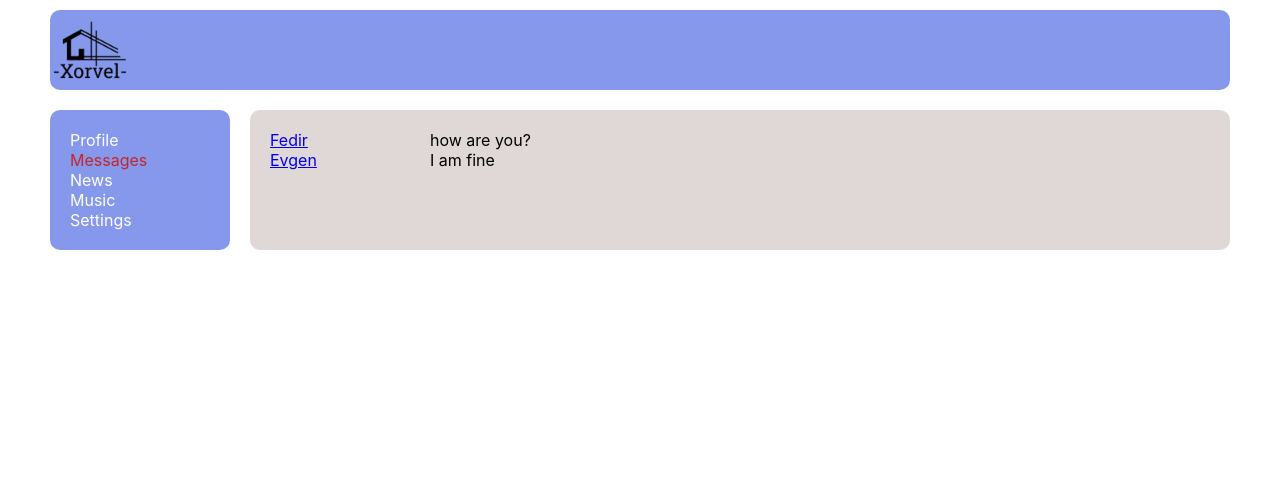
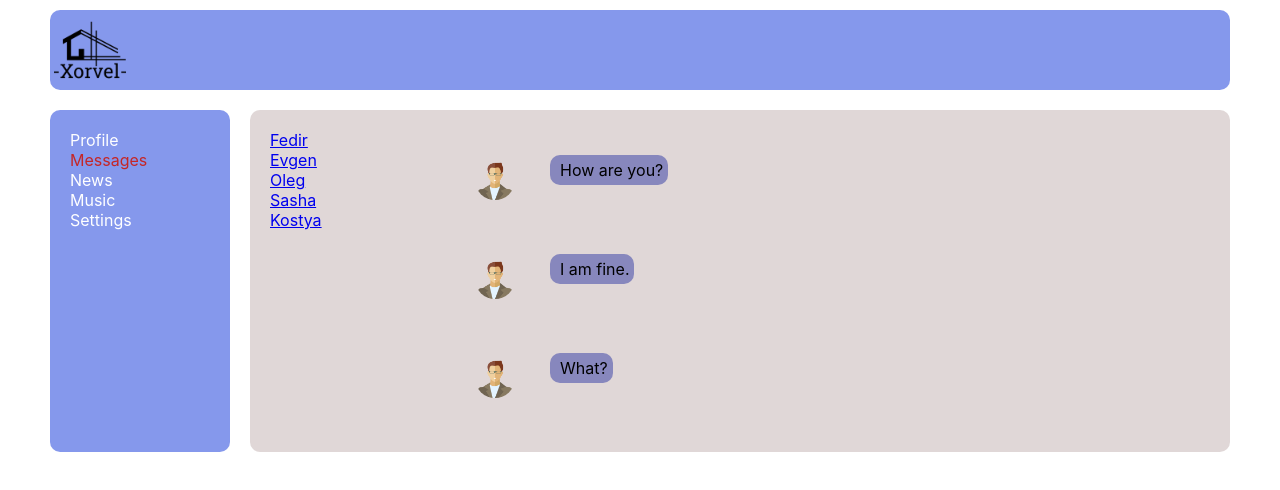
Before and after one commit to FedirYatseta/React, a React (Create React App) app: page /dialogs in a window 1280 px wide. Shown: the top 490 px of the page. Built offline with nearby package versions, Linux system fonts and the light colour scheme.

Commit message:
(29) css

```diff
--- a/src/Components/Dialogs/DialogItem/DialogItem.jsx
+++ b/src/Components/Dialogs/DialogItem/DialogItem.jsx
@@ -2,8 +2,10 @@ import React from 'react';
 import { NavLink } from 'react-router-dom';
 import s from './../Dialogs.module.css';
 
+
 const DialogsItem = (props) => {
     return <div className={s.dialog}>
+
         <NavLink to={'/dialogs/' + props.id}>
             {props.name}
         </NavLink>
--- a/src/Components/Dialogs/Dialogs.jsx
+++ b/src/Components/Dialogs/Dialogs.jsx
@@ -3,6 +3,8 @@ import { NavLink } from 'react-router-dom';
 import DialogsItem from './DialogItem/DialogItem';
 import s from './Dialogs.module.css';
 import MessageItem from './MessageItem/MessageItem';
+import ava from './../../img/ava.png';
+import RoundImage from './ImageAva/RoundImage';
 
 
 
@@ -18,8 +20,10 @@ const Dialogs = (props) => {
             <div className={s.dialogItem}>
                 {dialogsElements}
             </div>
-            <div className={s.messages}>
-                {messageElements}
+            <div>
+                <div className={s.messages}>
+                    {messageElements}
+                </div>
             </div>
         </div>
     )
--- a/src/Components/Dialogs/Dialogs.module.css
+++ b/src/Components/Dialogs/Dialogs.module.css
@@ -14,4 +14,37 @@
 
 .messages {
     padding: 10px;
+
 }
+
+.messages div {
+    display: table;
+
+    margin: 5px;
+    border-radius: 10px;
+    padding: 5px 5px 5px 10px ;
+
+}
+.messages div:nth-child(2) {
+
+     padding-right: 10px;
+}
+
+
+.message {
+    background-color: rgb(135, 135, 189);
+
+}
+
+.avaImage{
+   float: left;
+   max-width: 25%;
+
+}
+
+.avaImage img
+{
+    border-radius: 35px;
+    width: 40px;
+    height: 40px;
+}
--- /dev/null
+++ b/src/Components/Dialogs/ImageAva/RoundImage.jsx
@@ -0,0 +1,11 @@
+import React from 'react';
+
+const RoundImage = (props) => {
+  return (
+    <div>
+      <img src={props.src}/>
+    </div>
+  );
+}
+
+export default RoundImage;
--- a/src/Components/Dialogs/MessageItem/MessageItem.jsx
+++ b/src/Components/Dialogs/MessageItem/MessageItem.jsx
@@ -1,13 +1,21 @@
 import React from 'react';
+import RoundImage from '../ImageAva/RoundImage';
 import s from './../Dialogs.module.css';
-
+import ava from './../../../img/ava.png';
 const MessageItem = (props) => {
     return (
-        <div className={s.message}>
-            {props.message}
+        <div>
+            <div className={s.avaImage}>
+                    <RoundImage src={ava} />
+                </div>
+        <div className={s.avaMessage}>
+            <div className={s.message}>
+                {props.message}
+            </div>
         </div>
+        </div>
+
     )
 }
 
-
 export default MessageItem;
--- a/src/index.js
+++ b/src/index.js
@@ -3,25 +3,12 @@ import ReactDOM from 'react-dom';
 import './index.css';
 import App from './App';
 import reportWebVitals from './reportWebVitals';
+import state from './redux/state';
 
-let postData = [
-  { id: '1', message: 'Hi, how are you?', count: '15' },
-  { id: '2', message: 'It is my first post', count: '8' }
-]
-
-let dialogData = [
-  { name: 'Fedir', id: '1' },
-  { name: 'Evgen', id: '2' }
-]
-
-let messageData = [
-{ message: 'how are you?' },
-{ message: 'I am fine' }
-]
 
 ReactDOM.render(
   <React.StrictMode>
-    <App postData={postData} dialogData={dialogData} messageData={messageData} />
+    <App postData={state.profilePage.postData} dialogData={state.messagesPage.dialogData} messageData={state.messagesPage.messageData} />
   </React.StrictMode>,
   document.getElementById('root')
 );
--- /dev/null
+++ b/src/redux/state.js
@@ -0,0 +1,27 @@
+
+let state = {
+    profilePage: {
+        postData: [
+            { id: '1', message: 'Hi, how are you?', count: '15' },
+            { id: '2', message: 'It is my first post', count: '8' }
+        ]
+    },
+
+    messagesPage: {
+        dialogData: [
+            { name: 'Fedir', id: '1' },
+            { name: 'Evgen', id: '2' },
+            { name: 'Oleg', id: '3' },
+            { name: 'Sasha', id: '4' },
+            { name: 'Kostya', id: '5' },
+        ],
+
+        messageData: [
+            { message: 'How are you?' },
+            { message: 'I am fine.' },
+            { message: 'What?' }
+        ]
+    }
+}
+
+export default state;
```
Also changed, not shown: 1 other file (tests, documents, lock files or other folders).
